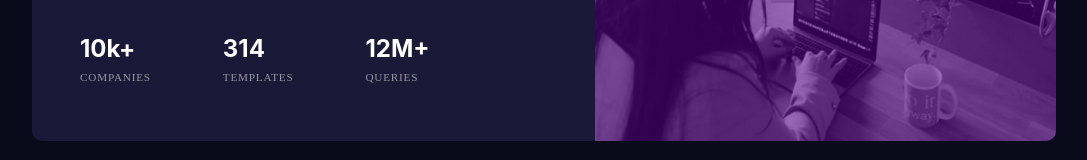
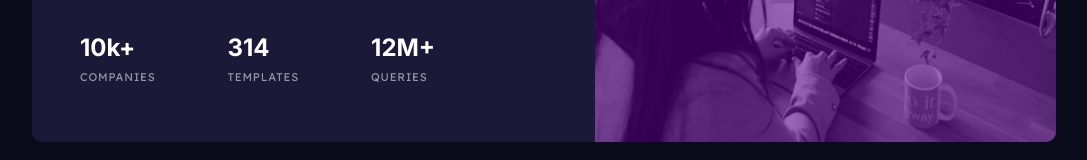
Before and after one commit to hamidMolaDev/Stats-preview-card-component, a plain HTML site: page index.html in a window 1280 px wide. Shown: the part 461-621 px from the top of the page, without its empty margins (96-1183 px from the left). Drawn offline with Linux system fonts and the light colour scheme.

Commit message:
"updating code"

```diff
--- a/index.html
+++ b/index.html
@@ -7,10 +7,11 @@
     <link rel="stylesheet" href="./syles.css">
     <link rel="preconnect" href="https://fonts.googleapis.com">
     <link rel="preconnect" href="https://fonts.gstatic.com" crossorigin>
-    <link href="https://fonts.googleapis.com/css2?family=Montserrat:wght@500;700&family=Outfit:wght@700&display=swap" rel="stylesheet">
+    <link href="https://fonts.googleapis.com/css2?family=Inter:wght@400;700&display=swap" rel="stylesheet">
     <link rel="preconnect" href="https://fonts.googleapis.com">
     <link rel="preconnect" href="https://fonts.gstatic.com" crossorigin>
-    <link href="https://fonts.googleapis.com/css2?family=Montserrat:wght@500;700&family=Outfit:wght@700&display=swap" rel="stylesheet">
+    <link href="https://fonts.googleapis.com/css2?family=Lexend+Deca&display=swap" rel="stylesheet">
+
     <title>Frontend Mentor | Stats preview card component</title>
 
   </head>
--- a/syles.css
+++ b/syles.css
@@ -12,7 +12,7 @@
 }
 
 body {
-  font-family: 'Inter';
+  font-family: 'Inter', sans-serif;
   font-size: 10px;
   width: 100vw;
   margin: 0;
@@ -147,7 +147,7 @@ h1 span {
 }
 
 .quantity {
-  font-family: 'Lexend Deca';
+  font-family: 'Lexend Deca', sans-serif;
   display: block;
   color: var(--Slightly-transparent-white);
   text-transform: uppercase;
```
